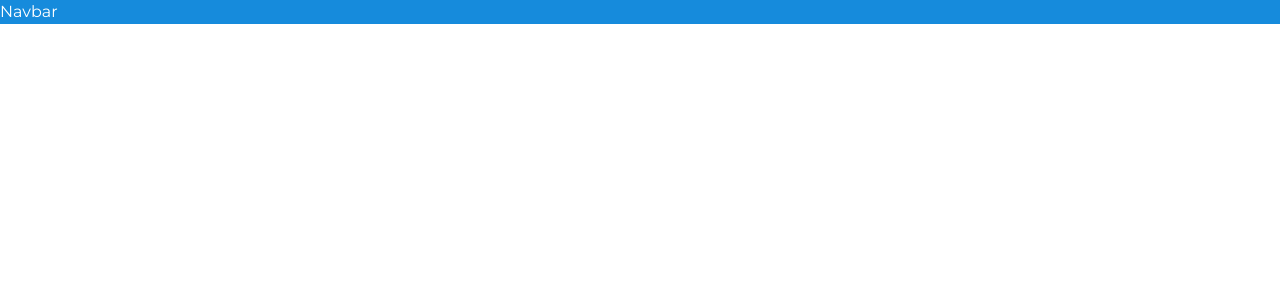
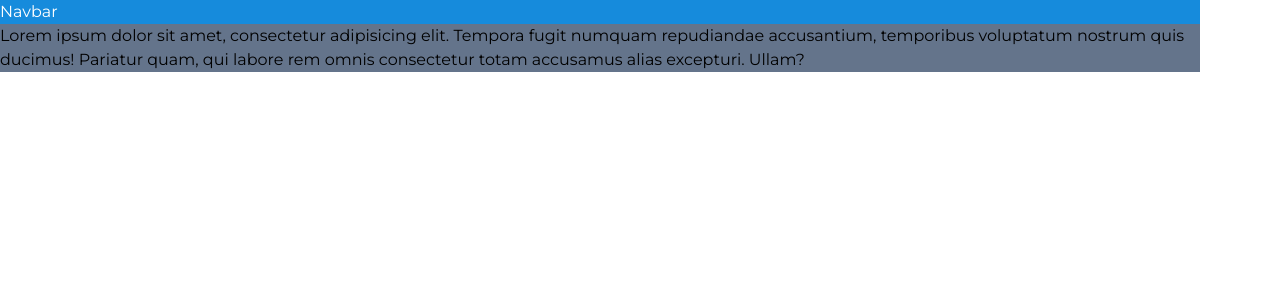
Before and after one commit to axrorbekdf/tailwindcss-lesson, a Nuxt app: page / in a window 1280 px wide. Shown: the top 300 px of the page. Built offline with nearby package versions, Linux system fonts and the light colour scheme.

Commit message:
jira-clone

```diff
--- a/app.vue
+++ b/app.vue
@@ -7,14 +7,19 @@ import { styles } from '@/util/style';
   <!-- <h1 class="text-3xl font-bold underline bg-black text-asosiy md:text-red-600 font-montserrat">
       Hello world!
     </h1> -->
-  <div class="bg-asosiy w-full overflow-hidden font-montserrat">
+  <div class="bg-asosiy w-full overflow-hidden font-montserrat container">
 
-    <div :class="[styles.padding]">
+    <div :class="[styles.padding, 'container']">
       <!-- <div class="container"> -->
       <div :class="[styles.container, 'container', styles.flexCenter]">
         <p class="xs:text-rose-600 md:text-white">Navbar</p>
       </div>
     </div>
 
+    <div class="bg-slate-500 container">
+      <p>
+        Lorem ipsum dolor sit amet, consectetur adipisicing elit. Tempora fugit numquam repudiandae accusantium, temporibus voluptatum nostrum quis ducimus! Pariatur quam, qui labore rem omnis consectetur totam accusamus alias excepturi. Ullam?
+      </p>
+    </div>
   </div>
 </template>
```
